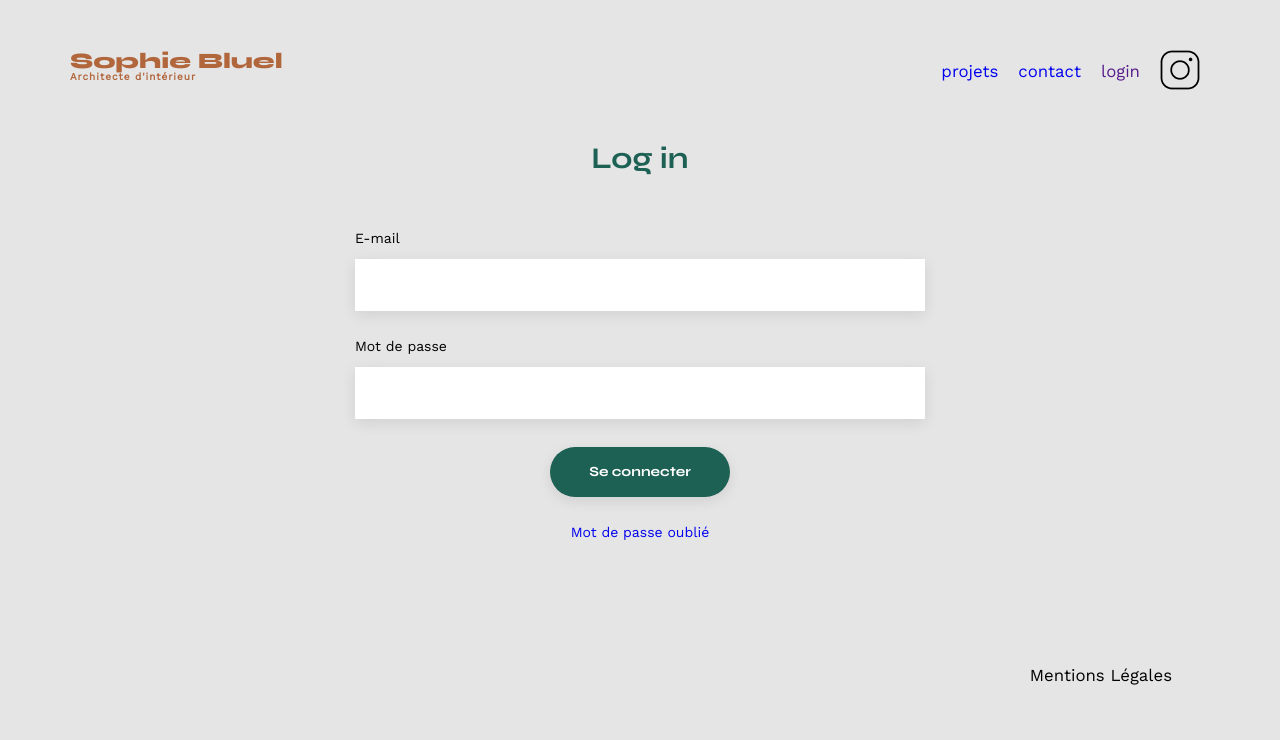
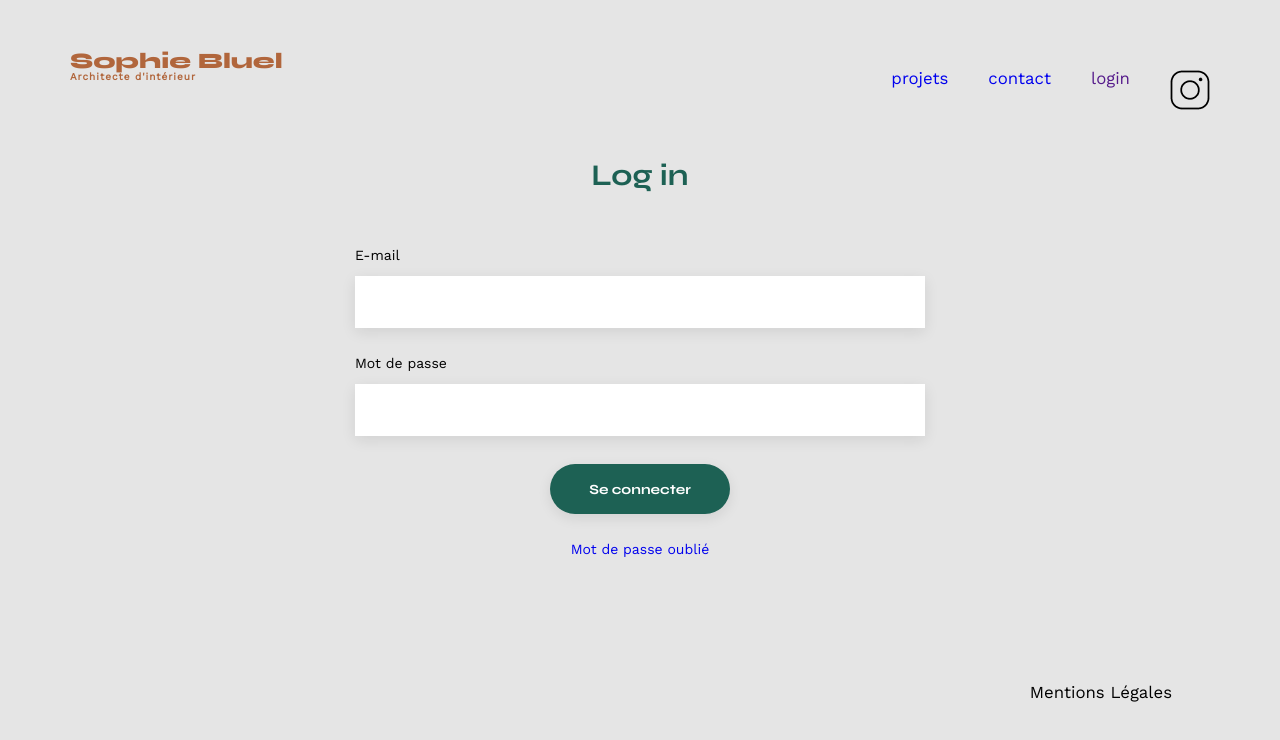
Before and after one commit to JulieBourelDrapier/ArchiWebos, a plain HTML site: page FrontEnd/assets/login.html in a window 1280 px wide. Drawn offline with nearby package versions, Linux system fonts and the light colour scheme.

Commit message:
ul/li replaced by div in nav part

```diff
--- a/FrontEnd/assets/css/style.css
+++ b/FrontEnd/assets/css/style.css
@@ -306,6 +306,19 @@ footer nav ul {
 	box-sizing: border-box;
 }
 
+.nav {
+	display: flex;
+	flex-direction: row;
+	gap: 40px;
+	font-size: 1.2em;
+	padding-top: 20px;
+}
+
+.nav img {
+
+}
+
+
 .modify-figure, .modify-article,.modify-section  {
 	color: #000000;
 	font-size: 14px;
--- a/FrontEnd/assets/login.html
+++ b/FrontEnd/assets/login.html
@@ -16,12 +16,12 @@
   <header>
     <h1>Sophie Bluel <span>Architecte d'intérieur</span></h1>
     <nav>
-      <ul>
-        <a href="#portfolio"><li>projets</li></a>
-        <a href="#contact"><li>contact</li></a>
-        <a href=""><li>login</li></a>
-        <li><img src="./icons/instagram.png" alt="Instagram"></li>
-      </ul>
+      <div class="nav">
+        <a href="#portfolio">projets</a>
+        <a href="#contact">contact</a>
+        <a href="">login</a>
+        <img src="./icons/instagram.png" alt="Instagram">
+      </div>
     </nav>
   </header>
   <main>
```
Also changed, not shown: FrontEnd/index.html (+7 -8 lines).
